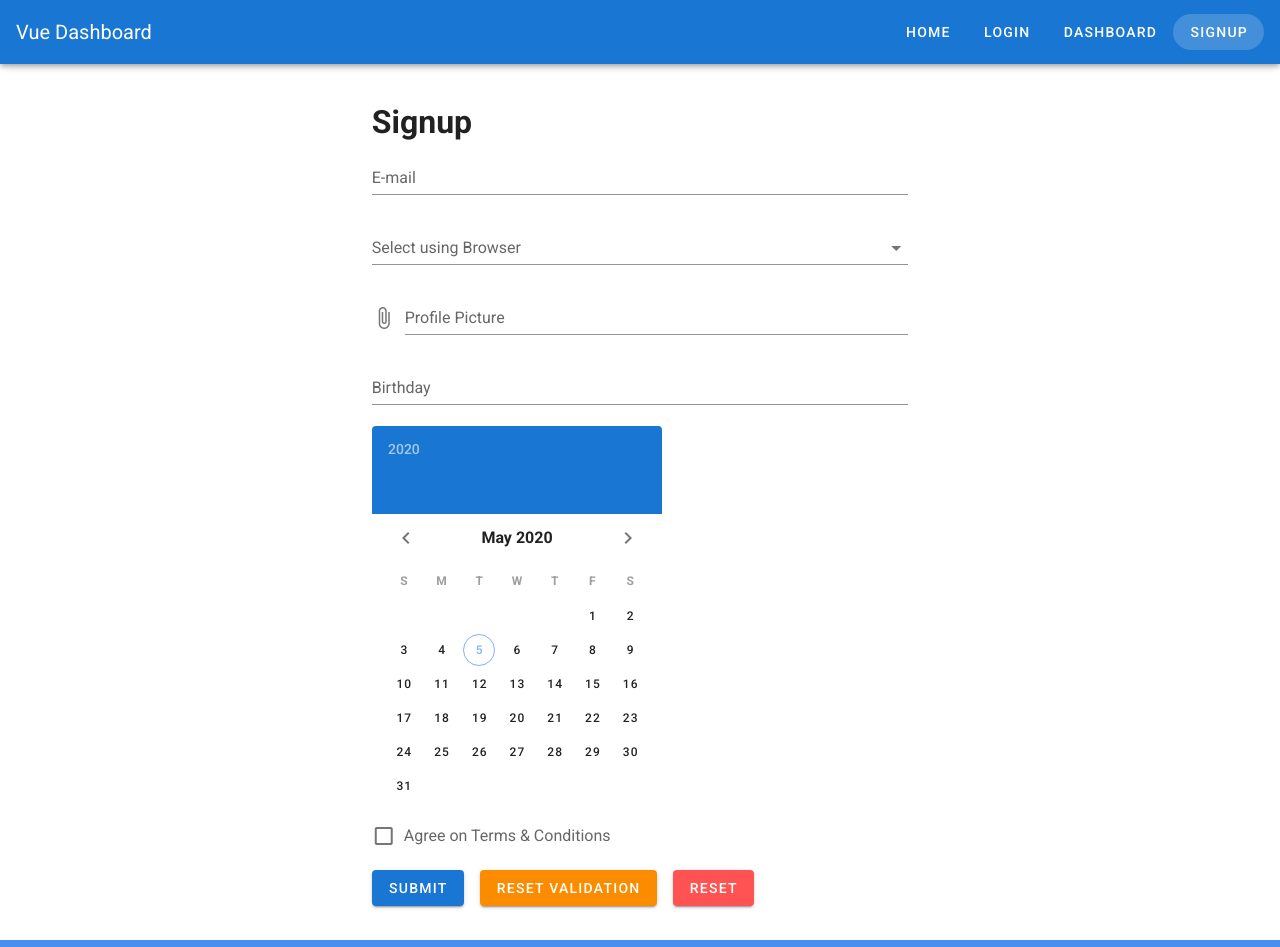
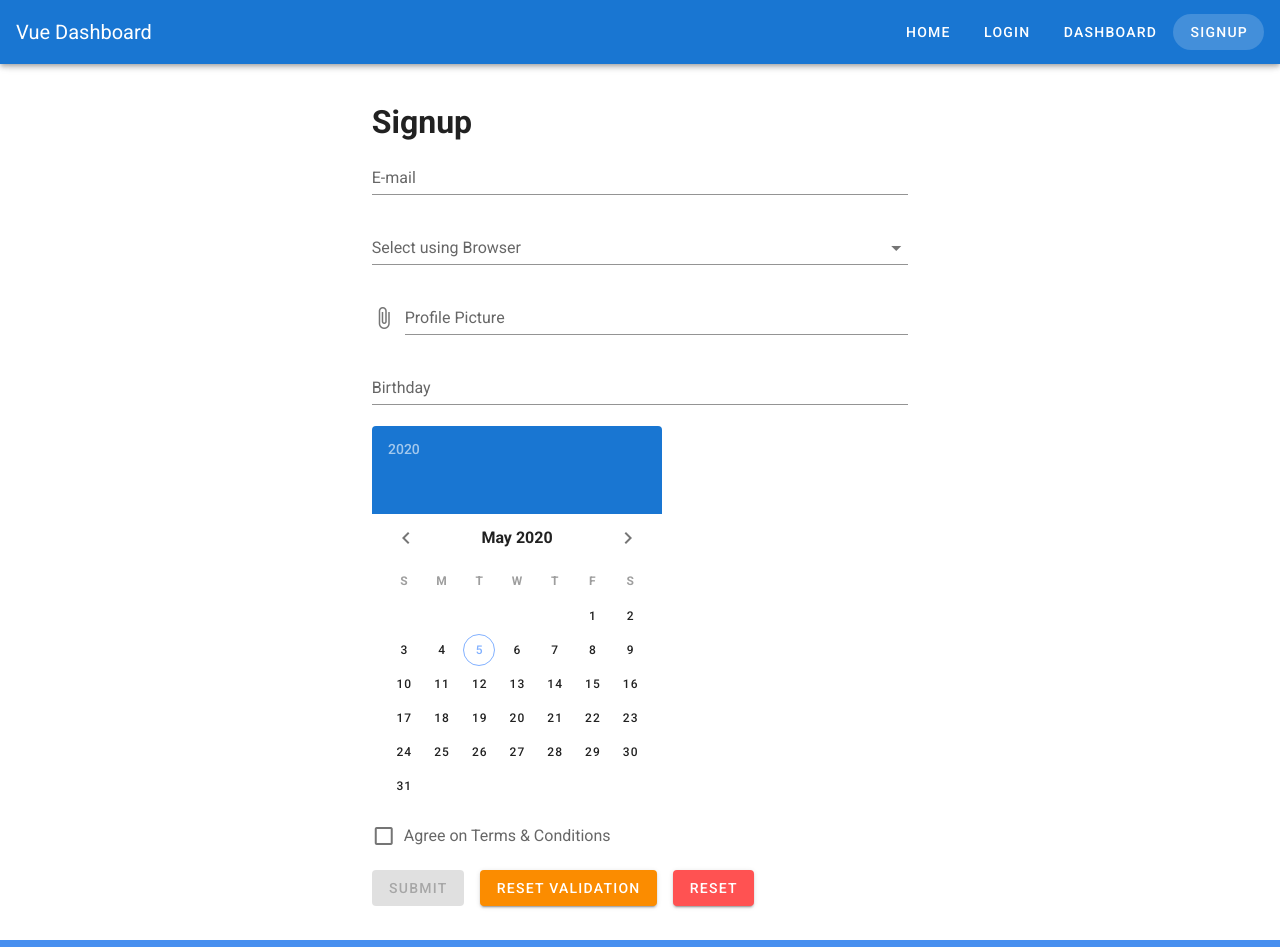
Before and after one commit to dubiBerlin/dashboard, a Vue app: page /signup in a window 1280 px wide. Shown: the top 947 px of the page. Built offline with nearby package versions, Linux system fonts and the light colour scheme.

Commit message:
add :disabled prop to submit btn depending on if form is valid

```diff
--- a/src/views/Signup.vue
+++ b/src/views/Signup.vue
@@ -40,6 +40,7 @@
         type="submit"
         color="primary"
         class="mr-4"
+        :disabled="valid"
       >
         Submit
       </v-btn>
@@ -62,7 +63,7 @@ export default {
       items:["Chrome","FireFox","Opera", "Edge","Brave"],
       agreed:false,
       birthday:"",
-      valid:"",
+      valid:false,
       emailRules:[
         value => !!value || "Email is required",
         value => value.indexOf("@")!==0 || "Email should have a username.",
```
